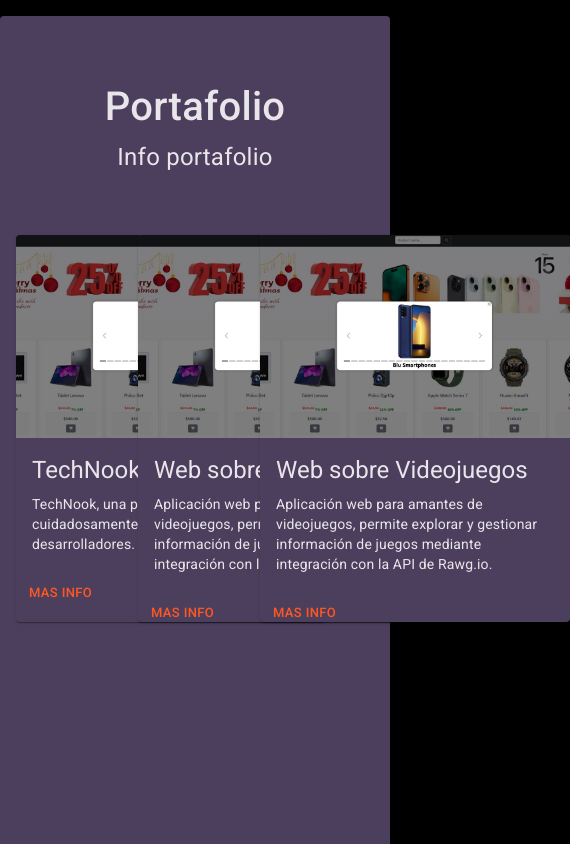
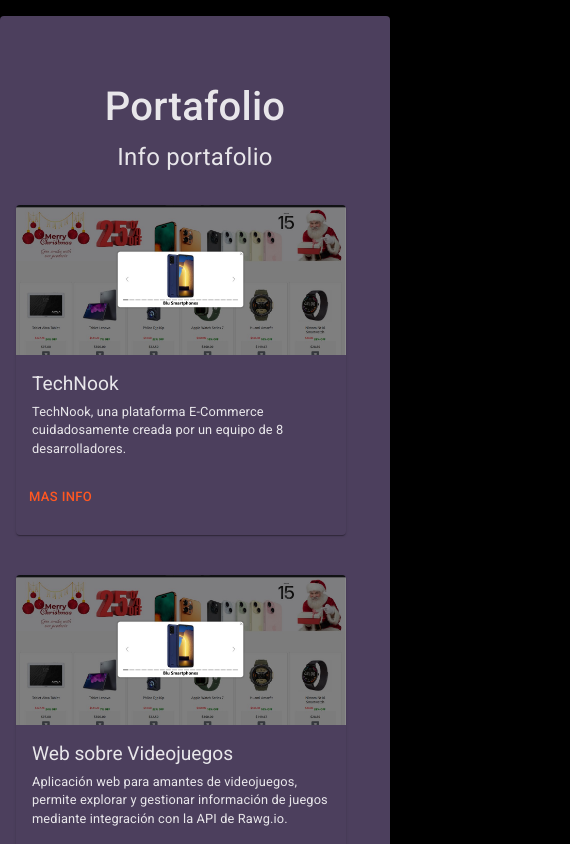
Before and after one commit to CristianSk23/Portafolio, a React (Vite) app: page / in a window 390 px wide. Shown: the part 2280-3124 px from the top of the page, 570 px wide, since content can reach past the window. Built offline with nearby package versions, Linux system fonts and the light colour scheme.

Commit message:
redimention of the card in scene portfolio

```diff
--- a/src/components/Jobs/jobs.jsx
+++ b/src/components/Jobs/jobs.jsx
@@ -24,6 +24,9 @@ const Jobs = () => {
             marginTop: "30px",
             paddingTop: "60px",
             borderWidth: "60px ",
+            "@media (max-width:600px)": {
+              height: "1450px",
+            },
           }}
         >
           <Box>
@@ -42,28 +45,55 @@ const Jobs = () => {
           </Box>
           <Grid
             container
-            rowSpacing={2}
-            columnSpacing={{ xs: 1, sm: 1, md: 6, lg: 5 }}
+            rowSpacing={5}
+            columnSpacing={{ xs: 2, sm: 1, md: 2, lg: 5 }}
           >
-            <Grid item xs={4}>
+            <Grid item xs={12} sm={6} md={4}>
               <Card
                 sx={{
                   maxWidth: 345,
                   marginTop: "60px",
                   width: "310px",
                   height: "387px",
+                  "@media (max-width:600px)": {
+                    width: "330px",
+                    height: "330px",
+                    marginTop: "30px",
+                  },
                 }}
               >
                 <CardMedia
-                  sx={{ height: 203 }}
+                  sx={{
+                    height: 203,
+                    "@media (max-width:600px)": {
+                      height: 150,
+                    },
+                  }}
                   image={imageTech}
                   title="TechNook"
                 />
                 <CardContent>
-                  <Typography gutterBottom variant="h5" component="div">
+                  <Typography
+                    gutterBottom
+                    variant="h5"
+                    component="div"
+                    sx={{
+                      "@media (max-width:600px)": {
+                        fontSize: "1.2rem",
+                      },
+                    }}
+                  >
                     TechNook
                   </Typography>
-                  <Typography variant="body2" color="text.primary">
+                  <Typography
+                    variant="body2"
+                    color="text.primary"
+                    sx={{
+                      "@media (max-width:600px)": {
+                        fontSize: "0.8rem",
+                      },
+                    }}
+                  >
                     TechNook, una plataforma E-Commerce cuidadosamente creada
                     por un equipo de 8 desarrolladores.
                   </Typography>
@@ -74,25 +104,53 @@ const Jobs = () => {
               </Card>
             </Grid>
             {/* Card Sobre TechNook */}
-            <Grid item xs={4}>
+            <Grid item xs={12} sm={6} md={4}>
               <Card
                 sx={{
                   maxWidth: 345,
                   marginTop: "60px",
                   width: "310px",
                   height: "387px",
+                  "@media (max-width:600px)": {
+                    width: "330px",
+                    height: "300px",
+                    marginTop: "0px",
+                    height: "330px",
+                  },
                 }}
               >
                 <CardMedia
-                  sx={{ height: 203 }}
+                  sx={{
+                    height: 203,
+                    "@media (max-width:600px)": {
+                      height: 150,
+                    },
+                  }}
                   image={imageTech}
                   title="TechNook"
                 />
                 <CardContent>
-                  <Typography gutterBottom variant="h5" component="div">
+                  <Typography
+                    gutterBottom
+                    variant="h5"
+                    component="div"
+                    sx={{
+                      "@media (max-width:600px)": {
+                        fontSize: "1.2rem",
+                      },
+                    }}
+                  >
                     Web sobre Videojuegos
                   </Typography>
-                  <Typography variant="body2" color="text.primary">
+                  <Typography
+                    variant="body2"
+                    color="text.primary"
+                    sx={{
+                      "@media (max-width:600px)": {
+                        fontSize: "0.8rem",
+                      },
+                    }}
+                  >
                     Aplicación web para amantes de videojuegos, permite explorar
                     y gestionar información de juegos mediante integración con
                     la API de Rawg.io.
@@ -103,25 +161,53 @@ const Jobs = () => {
                 </CardActions>
               </Card>
             </Grid>
-            <Grid item xs={3}>
+            <Grid item xs={12} sm={6} md={4}>
               <Card
                 sx={{
                   maxWidth: 345,
                   marginTop: "60px",
                   width: "310px",
                   height: "387px",
+                  "@media (max-width:600px)": {
+                    width: "330px",
+                    height: "300px",
+                    marginTop: "0px",
+                    height: "330px",
+                  },
                 }}
               >
                 <CardMedia
-                  sx={{ height: 203 }}
+                  sx={{
+                    height: 203,
+                    "@media (max-width:600px)": {
+                      height: 150,
+                    },
+                  }}
                   image={imageTech}
                   title="TechNook"
                 />
                 <CardContent>
-                  <Typography gutterBottom variant="h5" component="div">
+                  <Typography
+                    gutterBottom
+                    variant="h5"
+                    component="div"
+                    sx={{
+                      "@media (max-width:600px)": {
+                        fontSize: "1.2rem",
+                      },
+                    }}
+                  >
                     Web sobre Videojuegos
                   </Typography>
-                  <Typography variant="body2" color="text.primary">
+                  <Typography
+                    variant="body2"
+                    color="text.primary"
+                    sx={{
+                      "@media (max-width:600px)": {
+                        fontSize: "0.8rem",
+                      },
+                    }}
+                  >
                     Aplicación web para amantes de videojuegos, permite explorar
                     y gestionar información de juegos mediante integración con
                     la API de Rawg.io.
```
